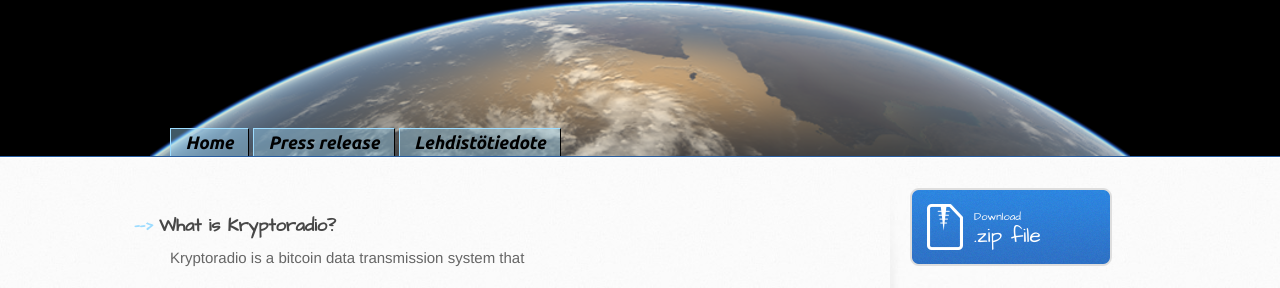
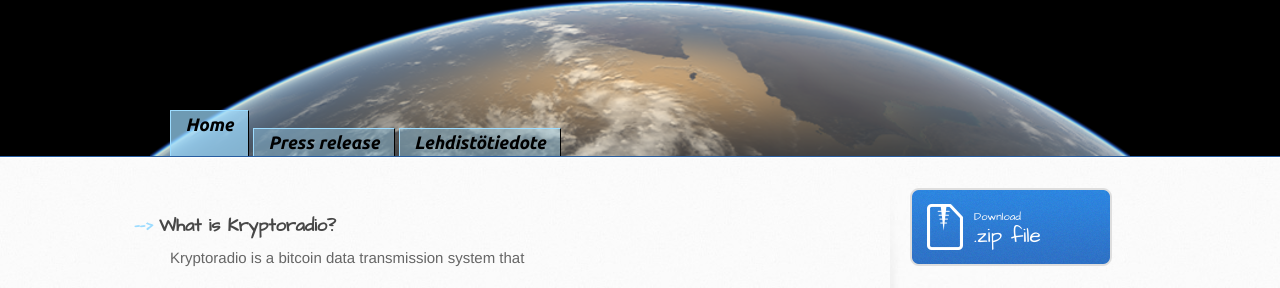
Before and after one commit to koodilehto/kryptoradio, a Jekyll site: the page built from index.html, in a window 1280 px wide. Shown: the part 214-502 px from the top of the page. Built offline with Jekyll 4.4.1, drawn with Linux system fonts in a browser that asks for light colours.

Commit message:
Try to fix home tab

```diff
--- a/_layouts/layout.html
+++ b/_layouts/layout.html
@@ -29,7 +29,7 @@
       </div>
       <nav>
 	<ul>
-          <li {% if page.url == '/index.html' %}class="selected"{% endif %}><a href="/">Home</a></li>
+          <li {% if page.url == '/' %}class="selected"{% endif %}><a href="/">Home</a></li>
           <li {% if page.url == '/press.html' %}class="selected"{% endif %}><a href="/press">Press release</a></li>
           <li {% if page.url == '/lehdisto.html' %}class="selected"{% endif %}><a href="/lehdisto">Lehdistötiedote</a></li>
 	</ul>
```
